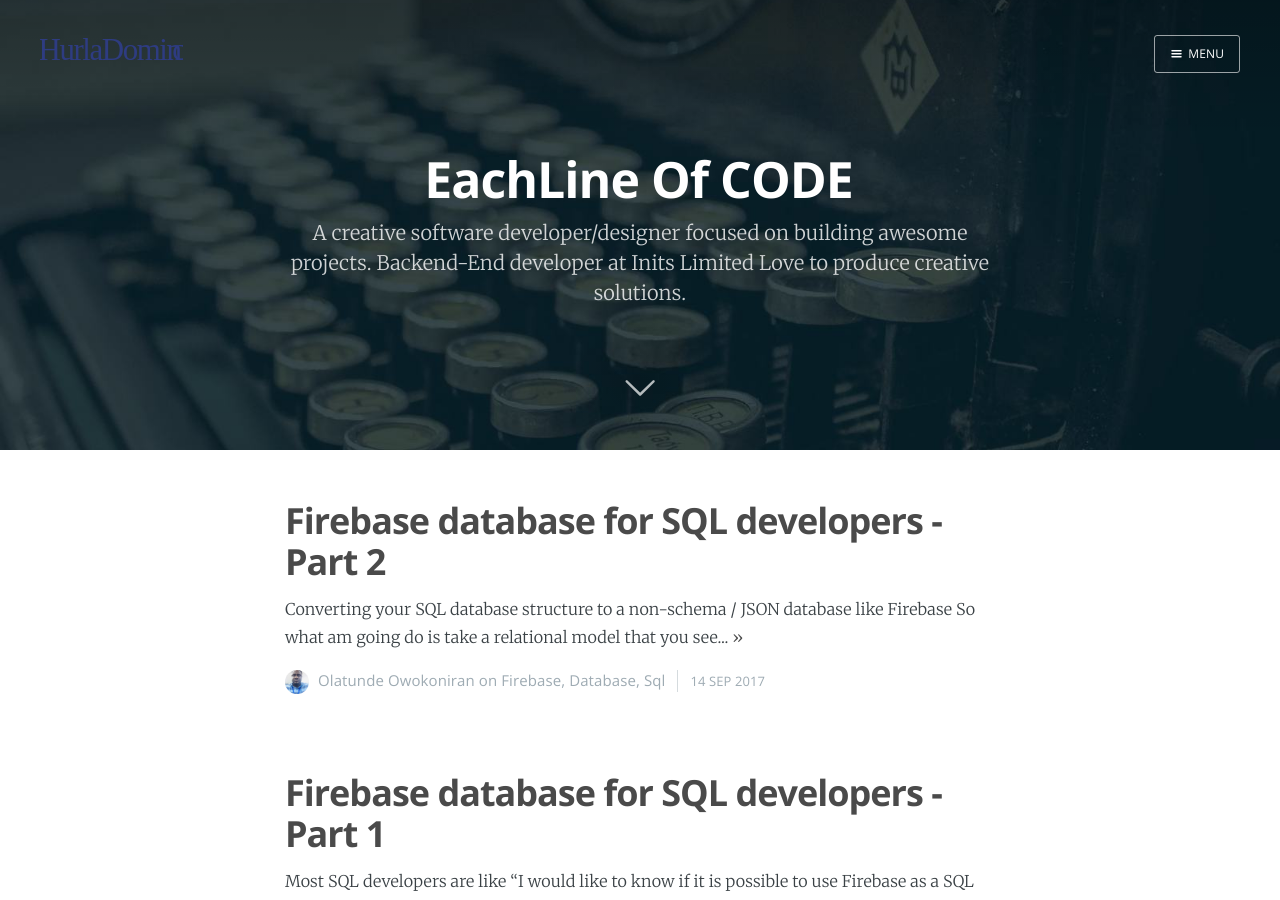
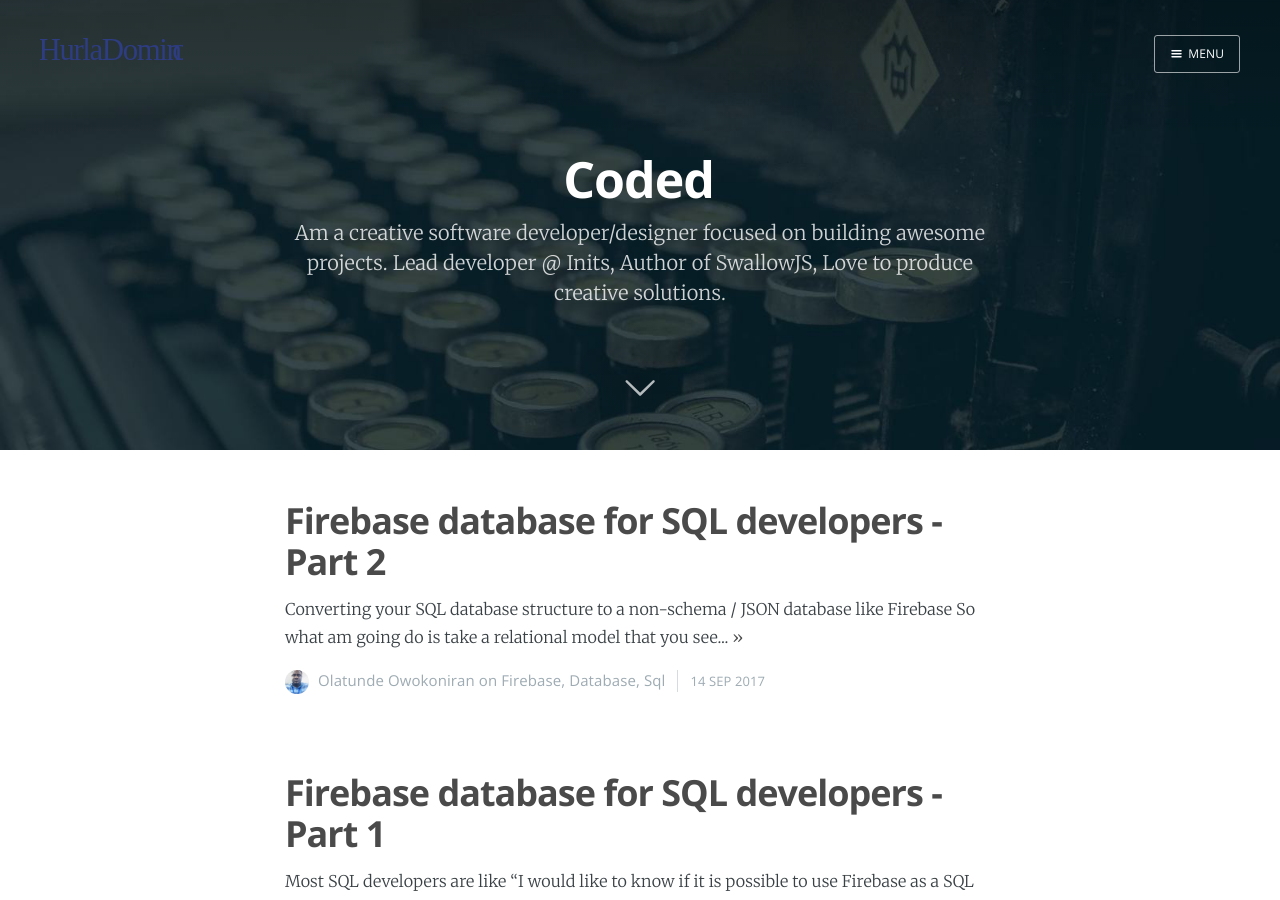
Before and after one commit to hurlatunde/hurlatunde.github.io, a Jekyll site: the page built from index.html, in a window 1280 px wide and 900 px high. Built offline with Jekyll 4.4.1, drawn with Linux system fonts in a browser that asks for light colours; nearby versions of some CDN libraries; the list of posts is cut into pages by our own code; some of the changed text lies outside the part shown.

Commit message:
changed blog name

```diff
--- a/_config.yml
+++ b/_config.yml
@@ -7,8 +7,8 @@ paginate: 10
 language: 'en-uk'
 
 # Website info
-name: 'EachLine Of CODE'
-description: "A creative software developer/designer focused on building awesome projects. Backend-End developer at Inits Limited Love to produce creative solutions."
+name: 'Coded'
+description: "Am a creative software developer/designer focused on building awesome projects. Lead developer @ Inits, Author of SwallowJS, Love to produce creative solutions."
 
 # Author's info
 author: 'Olatunde Owokoniran'
```
